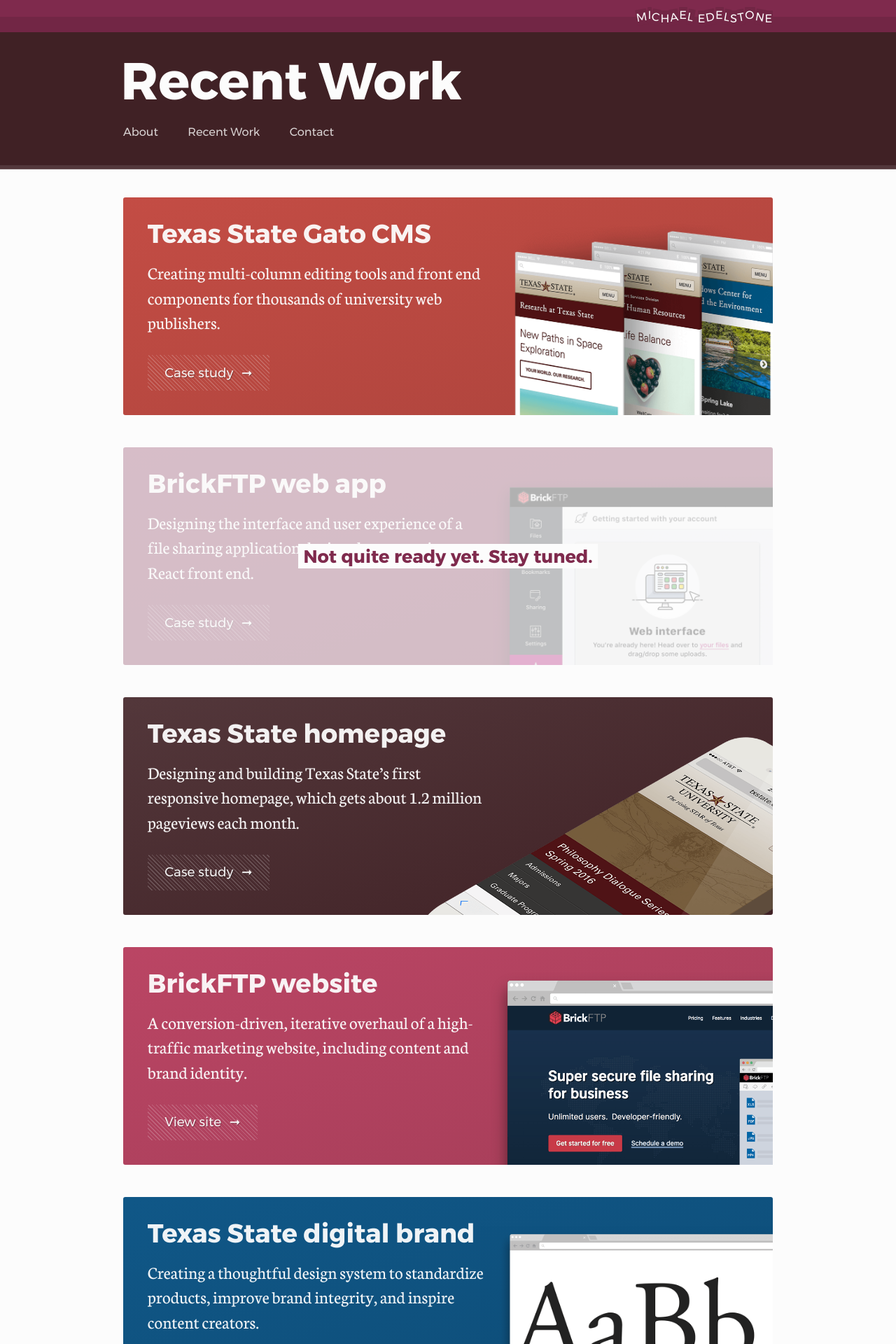
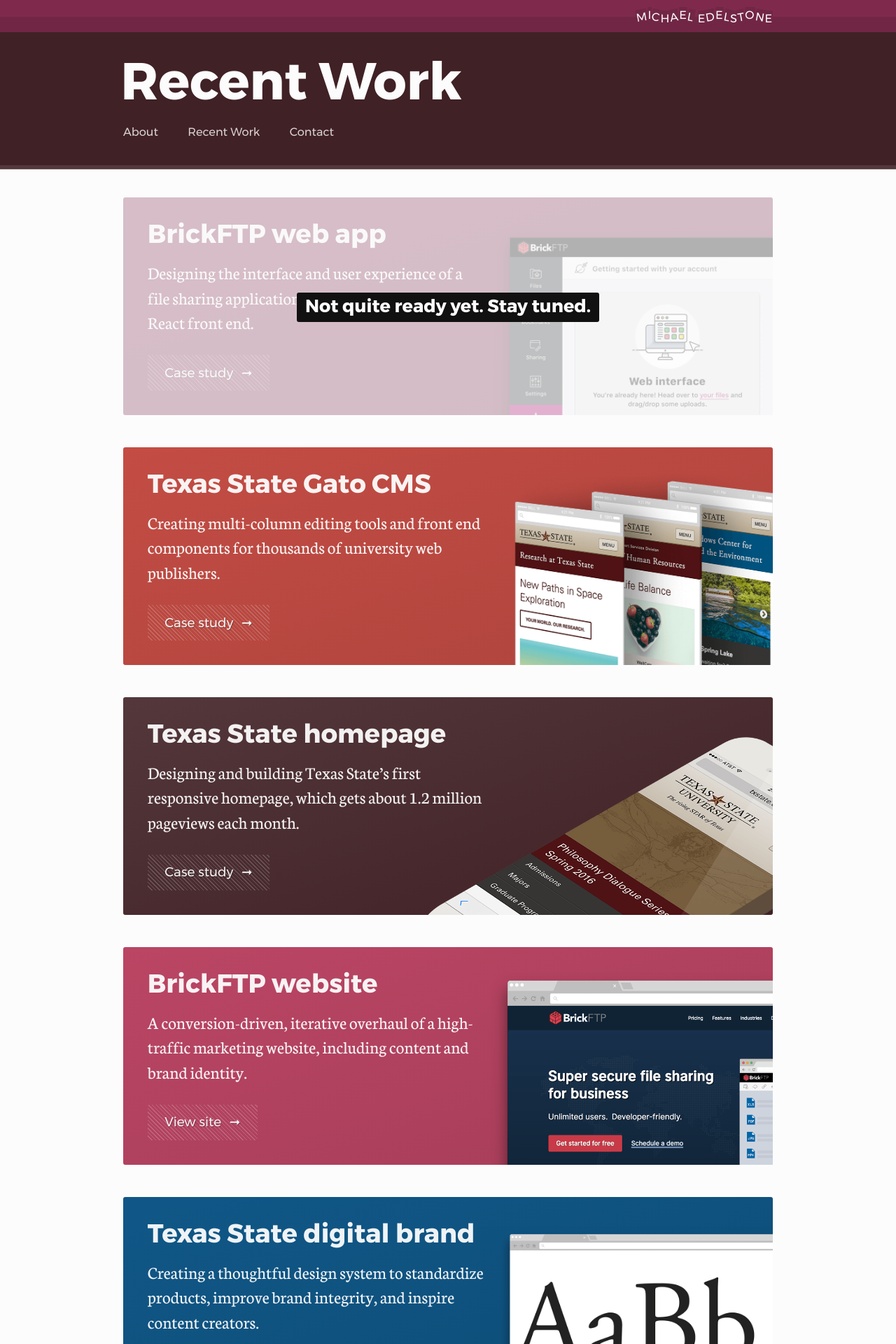
Before and after one commit to edelstone/my-website, a Jekyll site: the page built from portfolio/index.html, in a window 1280 px wide. Shown: the top 1920 px of the page at 70% size. Built offline with Jekyll 4.4.1, drawn with Linux system fonts in a browser that asks for light colours.

Commit message:
adds design tweaks

```diff
--- a/_sass/global.scss
+++ b/_sass/global.scss
@@ -1019,15 +1019,15 @@ a.offscreen:focus, a.offscreen:active, a.offscreen:hover {
       background: transparentize($white, .3);
 
       h3 {
-        font-size: 2.2rem;
-        word-spacing: 1px;
-        margin: 0 auto;
+        margin: 0;
+				color: $white;
 
         span {
-          background: $white;
-          padding: .2rem 0.6rem;
+          background: $black;
+          padding: 0.3rem 1rem 0.6rem;
           -webkit-box-decoration-break: clone;
           box-decoration-break: clone;
+					border-radius: 3px;
         }
       }
     }
--- a/codepen.html
+++ b/codepen.html
@@ -123,7 +123,7 @@ button-next-link: /portfolio
 
 		<div class="reasons-im-a-fit">
 			<h2>And in conclusion... <span class="emoji">🌈</span></h2>
-			<p>Thank you for reading and clicking around my website. Please <a href="/contact">contact me</a> anytime if you'd like to talk.</p>
+			<p>Thank you for reading and clicking around my website. Please <a href="/contact">contact me</a> anytime if you’d like to talk.</p>
 		</div>
 
 	</div> <!-- content-section -->
--- a/portfolio/index.html
+++ b/portfolio/index.html
@@ -14,16 +14,6 @@ button-next-link: /contact
 
 	<div class="content-section">
 
-		<a href="/portfolio/gato-cms" class="project-wrapper project-wrapper-2">
-			<div class="project project-txst-cms">
-				<div class="project-content">
-					<h3 class="project-header">Texas State Gato CMS</h3>
-					<p class="project-brief">Creating multi-column editing tools and front end components for thousands of university web publishers.</p>
-					<div class="button project-button">Case study<span class="button-arrow">&#10142;</span></div>
-				</div>
-			</div>
-		</a>
-
 		<div class="project-wrapper project-wrapper-1 no-effects">
 			<div class="project project-brickftp-app">
 				<div class="project-content">
@@ -34,6 +24,16 @@ button-next-link: /contact
 			</div>
 			<div class="coming-soon"><h3><span>Not quite ready yet. Stay tuned.</span></h3></div>
 		</div>
+
+		<a href="/portfolio/gato-cms" class="project-wrapper project-wrapper-2">
+			<div class="project project-txst-cms">
+				<div class="project-content">
+					<h3 class="project-header">Texas State Gato CMS</h3>
+					<p class="project-brief">Creating multi-column editing tools and front end components for thousands of university web publishers.</p>
+					<div class="button project-button">Case study<span class="button-arrow">&#10142;</span></div>
+				</div>
+			</div>
+		</a>
 
 		<a href="/portfolio/texas-state-homepage" class="project-wrapper project-wrapper-4">
 			<div class="project project-txst-homepage">
```
